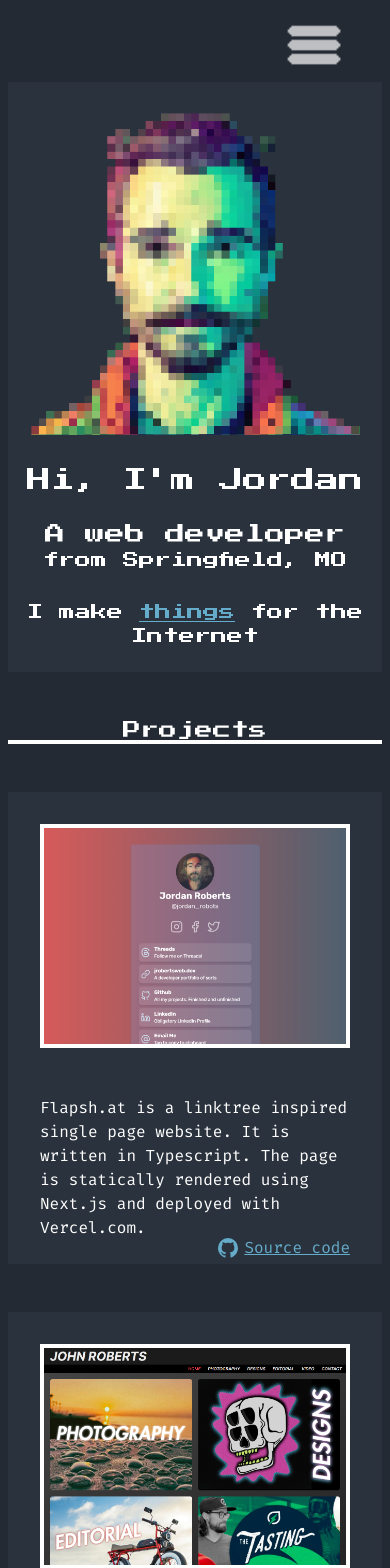
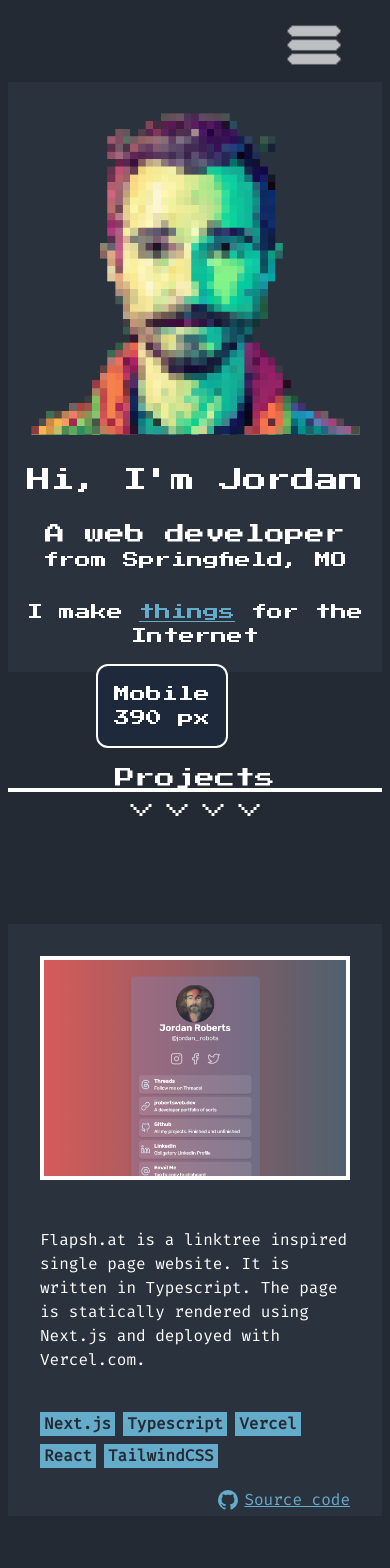
Before and after one commit to FlapShatner/portfolio-v2, a Next.js app: page / in a window 390 px wide. Shown: the top 1568 px of the page. Built offline with nearby package versions, Linux system fonts and the light colour scheme.

Commit message:
white space and media queries

```diff
--- a/app/page.tsx
+++ b/app/page.tsx
@@ -4,6 +4,7 @@ import Projects from '@/components/projects'
 import Email from '@/components/email'
 import Contact from '@/components/contact'
 import Footer from '@/components/footer'
+import Mq from '@/components/mediaQueryDisplay'
 
 export default function Home() {
  return (
@@ -16,6 +17,7 @@ export default function Home() {
      <Email />
      <Contact />
      <Footer />
+     <Mq />
     </div>
    </main>
   </div>
--- a/components/email.tsx
+++ b/components/email.tsx
@@ -21,7 +21,7 @@ const Email: FC<EmailProps> = () => {
  }
 
  return (
-  <div className='py-12 flex flex-col '>
+  <div className='pb-12 pt-6 flex flex-col '>
    <span className={twMerge('text-center', copied ? 'opacity-100' : 'opacity-0')}>copied!</span>
    <span
     onClick={handleCopy}
--- a/components/hero.tsx
+++ b/components/hero.tsx
@@ -7,7 +7,7 @@ const heroText = "Hi, I'm Jordan"
 
 const Hero: FC<HeroProps> = () => {
  return (
-  <div className='flex flex-col items-center w-full gap-0 bg-bg-secondary py-6 md:py-0 md:justify-center md:pr-8 md:gap-12 md:flex-row md:items-start'>
+  <div className='flex flex-col items-center w-full gap-0 bg-bg-secondary py-6 md:py-0 md:justify-around md:flex-row md:items-start'>
    <Image
     src={'/pixel-pshop.png'}
     alt={"Author's avatar image"}
@@ -15,7 +15,7 @@ const Hero: FC<HeroProps> = () => {
     height={336}
    />
    <div className='flex flex-col text-center md:text-start'>
-    <h1 className='my-6 md:mt-16 md:mb-12 text-2xl md:text-xl lg:text-3xl '>{heroText}</h1>
+    <h1 className='my-6 md:mt-16 md:mb-12 text-2xl lg:text-4xl '>{heroText}</h1>
     <p className='text-xl md:text-lg lg:text-2xl'>A web developer </p>
     <p className='text-base md:text-sm lg:text-lg'>from Springfield, MO</p>
     <p className='mt-7'>
--- a/components/icons.tsx
+++ b/components/icons.tsx
@@ -103,6 +103,21 @@ const Icon: FC<IconsProps> = ({ iconName, size }) => {
   )
  }
 
+ const DownIcon = () => {
+  return (
+   <svg
+    width={size}
+    height={size}
+    viewBox='0 0 24 24'
+    xmlns='http://www.w3.org/2000/svg'>
+    <path
+     fill='currentColor'
+     d='M7 8H5v2h2v2h2v2h2v2h2v-2h2v-2h2v-2h2V8h-2v2h-2v2h-2v2h-2v-2H9v-2H7V8z'
+    />
+   </svg>
+  )
+ }
+
  return (
   <>
    {iconName === 'Github' && <GithubIcon />}
@@ -111,6 +126,7 @@ const Icon: FC<IconsProps> = ({ iconName, size }) => {
    {iconName === 'Email' && <EmailIcon />}
    {iconName === 'Copy' && <CopyIcon />}
    {iconName === 'Link' && <LinkIcon />}
+   {iconName === 'Down' && <DownIcon />}
   </>
  )
 }
--- a/components/links.tsx
+++ b/components/links.tsx
@@ -42,7 +42,7 @@ const Links: FC<LinksProps> = ({ isMobile, open }) => {
  return (
   <div
    className={twMerge(
-    !isMobile ? ' flex flex-row justify-end gap-8 w-full mb-6' : 'flex flex-col gap-6 items-end fixed right-2 bg-bg-primary p-6 border-2 border-white',
+    !isMobile ? ' flex flex-row justify-end gap-6 lg:gap-8 w-full mb-6' : 'flex flex-col gap-6 items-end fixed right-2 bg-bg-primary p-6 border-2 border-white',
     isMobile && !open ? 'hidden' : 'flex'
    )}>
    {links.map((link) => (
--- /dev/null
+++ b/components/mediaQueryDisplay.tsx
@@ -0,0 +1,21 @@
+'use client'
+
+// Install usehooks-ts: npm i usehooks-ts
+// Add this to top page.tsx
+
+import { FC } from 'react'
+import { useWindowSize } from 'usehooks-ts'
+interface MqProps {}
+
+const Mq: FC<MqProps> = () => {
+ const { width } = useWindowSize()
+
+ return (
+  <div className='fixed left-24 bottom-24 bg-slate-800 p-4 rounded-xl border-2 border-white'>
+   <h2>{width < 640 ? 'Mobile' : width < 768 ? 'Sm' : width < 1024 ? 'Md' : width < 1280 ? 'Lg' : width < 1536 ? 'Xl' : '2xl'}</h2>
+   <p>{`${width} px`}</p>
+  </div>
+ )
+}
+
+export default Mq
--- a/components/projects.tsx
+++ b/components/projects.tsx
@@ -2,21 +2,41 @@ import { FC } from 'react'
 import { projects } from '@/lib/projects'
 import Image from 'next/image'
 import Icon from '@/components/icons'
+import Tags from './tags'
 
 interface ProjectsProps {}
 
 const Projects: FC<ProjectsProps> = () => {
  return (
   <>
-   <div className='m-12 border-b-4 border-white w-full'>
-    <p className='text-lg text-center leading-5'>Projects</p>
+   <div className='mt-24 border-b-4 border-white w-full'>
+    <p className='text-xl text-center leading-5'>Projects</p>
    </div>
-   <div className='flex flex-col gap-12 lg:gap-8 font-secondary'>
+   <div className='flex items-center justify-center mb-24 '>
+    <Icon
+     iconName='Down'
+     size={36}
+    />
+    <Icon
+     iconName='Down'
+     size={36}
+    />
+
+    <Icon
+     iconName='Down'
+     size={36}
+    />
+    <Icon
+     iconName='Down'
+     size={36}
+    />
+   </div>
+   <div className='flex flex-col gap-16 font-secondary'>
     {projects.map((project) => (
      <div
-      className='relative bg-bg-secondary flex flex-col lg:grid lg:grid-cols-3 '
+      className='relative bg-bg-secondary flex flex-col lg:grid lg:grid-cols-4  '
       key={project.title}>
-      <div className='border-4 border-white m-8 lg:m-0 lg:col-span-1 relative '>
+      <div className='border-4 border-white m-8 lg:m-0 lg:col-span-2 relative '>
        <a
         href={project.liveUrl}
         target='_blank'
@@ -33,11 +53,12 @@ const Projects: FC<ProjectsProps> = () => {
       <div className='lg:col-span-2 pt-4 pb-4 md:pb-4'>
        {project.description.map((p, i) => (
         <p
-         className='text-base sm:text-lg lg:text-base xl:text-xl px-8 pb-2'
+         className='text-base sm:text-lg lg:text-base min-[1160px]:text-xl px-8 pb-2'
          key={i}>
          {project.description[i]}
         </p>
        ))}
+       <Tags tags={project.tags} />
        <a
         className='absolute right-8 bottom-1 flex gap-1 text-text-hl justify-end hover:text-text-hl-hover'
         href={project.srcUrl}
--- /dev/null
+++ b/components/tags.tsx
@@ -0,0 +1,21 @@
+import { FC } from 'react'
+
+interface TagsProps {
+ tags: string[]
+}
+
+const Tags: FC<TagsProps> = ({ tags }) => {
+ return (
+  <div className='flex flex-wrap gap-2 p-8'>
+   {tags.map((tag, index) => (
+    <span
+     key={index}
+     className='text-base lg:max-xl:text-[14px] font-black text-bg-primary bg-text-hl px-1'>
+     {tag}
+    </span>
+   ))}
+  </div>
+ )
+}
+
+export default Tags
--- a/lib/projects.ts
+++ b/lib/projects.ts
@@ -44,7 +44,7 @@ export const projects = [
   title: 'Image Vault',
   description: [
    'Image Vault is a collaborative project built for organizations to store and share images.',
-   'The app is written in Typescript using the Next.js framework. It uses MongoDB as a database, AWS S3 for image storage, NextAuth for authentication, and is deployed on Vercel.',
+   'The app is written in Typescript using Next.js. It uses MongoDB as a database, AWS S3 for image storage, NextAuth for authentication, and is deployed on Vercel.',
   ],
   image: '/vault.png',
   tags: ['Next.js', 'Typescript', 'Vercel', 'React', 'MongoDB', 'Prisma', 'AWS S3', 'NextAuth'],
```
